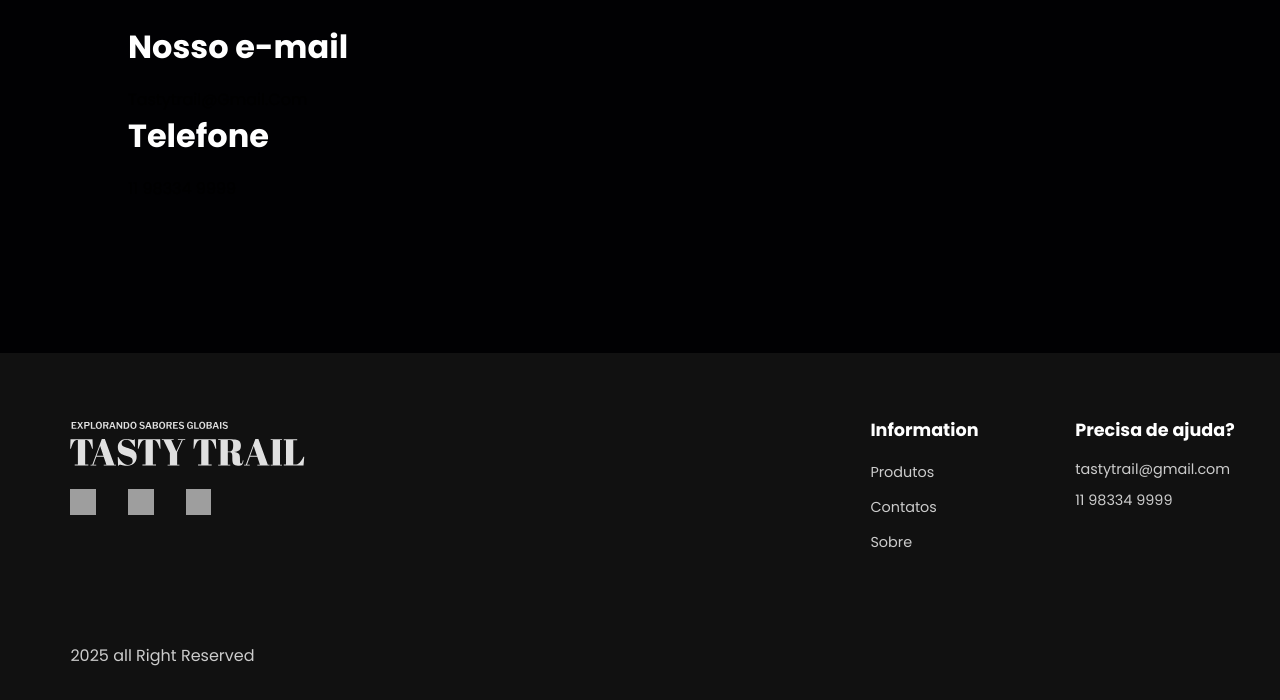
After one commit to Medmaya/tastytrail_projeto, a Flask app: template templates/contatos.html in a window 1280 px wide. The commit adds this page. Shown: the part 643-1343 px from the top of the page. Run offline with Flask 3, Linux system fonts and the light colour scheme; the template is opened without the code that fills it, so the values that code supplies are empty; grey boxes are pictures that could not be loaded.

Commit message:
Upando arquivos

```diff
--- a/static/style.css
+++ b/static/style.css
@@ -29,6 +29,7 @@
 
 body {
   background-color: var(--bg);
+  overflow-x: hidden;
 }
 
 section {
@@ -460,43 +467,44 @@
   }
 }
 
-/* ====== FOOTER ====== */
 .footer {
   background-color: #111;
   width: 100%;
   display: flex;
   flex-direction: column;
   justify-content: space-between;
+  margin-top: 15vh;
+  padding-bottom: 4vh;
 }
 
-/* ====== CONTEÚDO PRINCIPAL ====== */
 .footer-content {
   display: flex;
   justify-content: space-between;
   align-items: flex-start;
-  margin-bottom: 4vh;
+  margin-top: 8vh;
+  margin-left: 4vw;
 }
 
-/* ====== COLUNA ESQUERDA ====== */
 .footer-left {
-  width: 30vw;
+  width: 80vw;
 }
 
-.logo {
-  font-size: 3vh;
-  font-weight: 800;
-  letter-spacing: 0.1vw;
-  margin-bottom: 3vh;
+#text-logo {
+  width: 30%;
+  height: 30%;
+  margin-left: 1vw;
 }
 
 .socials {
   display: flex;
-  gap: 2vw;
+  gap: 1vw;
 }
 
 .socials img {
-  width: 2.2vw;
-  height: 2.2vw;
+  width: 2vw;
+  height: 2vw;
+  margin-left: 1.5vw;
+  margin-top: 2vh;
   transition: transform 0.3s ease;
 }
 
@@ -504,13 +512,13 @@
   transform: scale(1.2);
 }
 
-/* ====== COLUNA CENTRAL ====== */
 .footer-center {
   width: 20vw;
 }
 
 .footer-center h3 {
-  font-size: 1.8vh;
+  color: var(--letter);
+  font-size: 2.2vh;
   margin-bottom: 2vh;
   font-weight: 600;
 }
@@ -526,7 +534,7 @@
 .footer-center a {
   text-decoration: none;
   color: #ccc;
-  font-size: 1.5vh;
+  font-size: 1.8vh;
   transition: color 0.3s ease;
 }
 
@@ -534,31 +542,91 @@
   color: #fff;
 }
 
-/* ====== COLUNA DIREITA ====== */
 .footer-right {
   width: 20vw;
 }
 
 .footer-right h3 {
-  font-size: 1.8vh;
+  color: var(--letter);
+  font-size: 2.2vh;
   margin-bottom: 2vh;
   font-weight: 600;
+  text-transform: none;
 }
 
 .footer-right p {
-  font-size: 1.5vh;
+  text-transform: none;
+  font-size: 1.8vh;
   color: #ccc;
   margin-bottom: 1.2vh;
 }
 
-/* ====== PARTE INFERIOR ====== */
-.footer-bottom {
-  border-top: 0.1vh solid #333;
-  text-align: left;
-  padding-top: 2vh;
+.footer-bottom p {
+  text-transform: none;
+  font-size: 2vh;
+  color: #ccc;
+  margin-left: 5.5vw;
+  margin-top: 10vh;
 }
 
-.footer-bottom p {
-  font-size: 1.4vh;
-  color: #ccc;
+.produtos {
+  display: flex;
+  flex-direction: column;
+  align-items: center;
+  margin-top: 20vh;
 }
+
+.produtos h1 {
+  color: var(--letter);
+  font-size: 2.5vw;
+  font-weight: 600;
+  margin-bottom: 5vh;
+  text-transform: none;
+  width: 100%;
+}
+
+.produtos h2 {
+  color: var(--letter);
+  font-size: 2vw;
+  font-weight: 600;
+  margin-bottom: 5vh;
+  text-transform: none;
+  text-align: left;
+  width: 100%;
+}
+
+#produtos-cards {
+  display: flex;
+  margin-bottom: 15vh;
+}
+
+.contatos-container {
+  display: flex;
+  background: url("../img/Image2.svg");
+  background-repeat: no-repeat;
+  background-position: center;
+  background-size: contain;
+  justify-content: center;
+  text-align: center;
+  position: relative;
+  align-items: center;
+  min-height: 80vh;
+  margin-top: 0.3vh;
+}
+
+.contatos {
+  display: flex;
+  width: 100%;
+  flex-direction: column;
+  justify-content: space-between;
+  margin-top: 2vh;
+  padding-bottom: 4vh;
+}
+
+.contatos h4 {
+  text-transform: none;
+  color: var(--letter);
+  font-size: 4vh;
+  margin-bottom: 2vh;
+  font-weight: 600;
+}
--- /dev/null
+++ b/templates/contatos.html
@@ -0,0 +1,103 @@
+<!DOCTYPE html>
+<html lang="pt-br">
+
+<head>
+    <meta charset="UTF-8">
+    <meta name="viewport" content="width=device-width, initial-scale=1.0">
+    <link rel="stylesheet" href="../static/style.css">
+    <link href="https://fonts.googleapis.com/css2?family=Poppins:wght@200;400;700;900&display=swap" rel="stylesheet">
+    <title>TASTY TRAIL</title>
+</head>
+
+<body>
+
+    <header class="header">
+        <section>
+            <a href="#" class="logo">
+                <img src="../img/Logo.svg" alt="logo" class="logotipo">
+            </a>
+
+            <nav class="navbar">
+                <a href="#home">Home</a>
+                <a href="#products">Produtos</a>
+                <a href="#contacts">Contatos</a>
+                <a href="#about">Sobre</a>
+            </nav>
+
+            <form class="searchbox" action="/buscar" method="get">
+                <input type="search" name="q" placeholder="O que você quer comer hoje?">
+                <button type="submit">
+                    <img width="20" height="20" src="https://img.icons8.com/forma-thin/20/search.png" alt="search" />
+                </button>
+            </form>
+
+            <div class="icons">
+                <img src="../img/Person.svg" id="person" alt="person">
+                <img src="../img/Cart.svg" id="cart" alt="Cart">
+                <img width="60" height="60" src="https://img.icons8.com/ios/60/sun--v1.png" id="sun"
+                    alt="white-theme" />
+            </div>
+        </section>
+    </header>
+
+    <div class="contatos-container">
+        <section id="#home">
+            <div class="content">
+                <h3>Conheça nossos endereços</h3>
+                <a href="#" class="btn">Conferir agora</a>
+            </div>
+        </section>
+    </div>
+
+    <section class="contatos">
+        <div class="contato-left">
+            <h4>Nosso e-mail</h4>
+            <p>tastytrail@gmail.com</p>
+
+        </div class="contato-right">
+        <h4>Telefone</h4>
+        <p>11 98334 9999</p>
+        <div>
+
+        </div>
+
+    </section>
+
+    <footer class="footer">
+        <div class="footer-content">
+
+            <div class="footer-left">
+                <img id="text-logo" src="../img/Group 1.svg" alt="text-logo">
+                <div class="socials">
+                    <a href="#"><img src="https://img.icons8.com/ios-filled/50/ffffff/facebook.png" alt="facebook"></a>
+                    <a href="#"><img src="https://img.icons8.com/ios-filled/50/ffffff/instagram-new.png"
+                            alt="instagram"></a>
+                    <a href="#"><img src="https://img.icons8.com/ios-filled/50/ffffff/twitter.png" alt="twitter"></a>
+                </div>
+            </div>
+
+            <div class="footer-center">
+                <h3>Information</h3>
+                <ul>
+                    <li><a href="#">Produtos</a></li>
+                    <li><a href="#">Contatos</a></li>
+                    <li><a href="#">Sobre</a></li>
+                </ul>
+            </div>
+
+            <div class="footer-right">
+                <h3>Precisa de ajuda?</h3>
+                <p>tastytrail@gmail.com</p>
+                <p>11 98334 9999</p>
+            </div>
+
+        </div>
+
+        <div class="footer-bottom">
+            <p>2025 all Right Reserved</p>
+        </div>
+    </footer>
+
+</body>
+
+</html>
```
Also changed, not shown: other parts of static/style.css (+43 -37 lines), templates/home.html (added, +186 -0 lines), templates/produtos.html (renamed from templates/index.html, +59 -73 lines), templates/registro.html (added, +80 -0 lines), img/Lamen.svg (added), img/Massa.svg (added), 1 other file.
